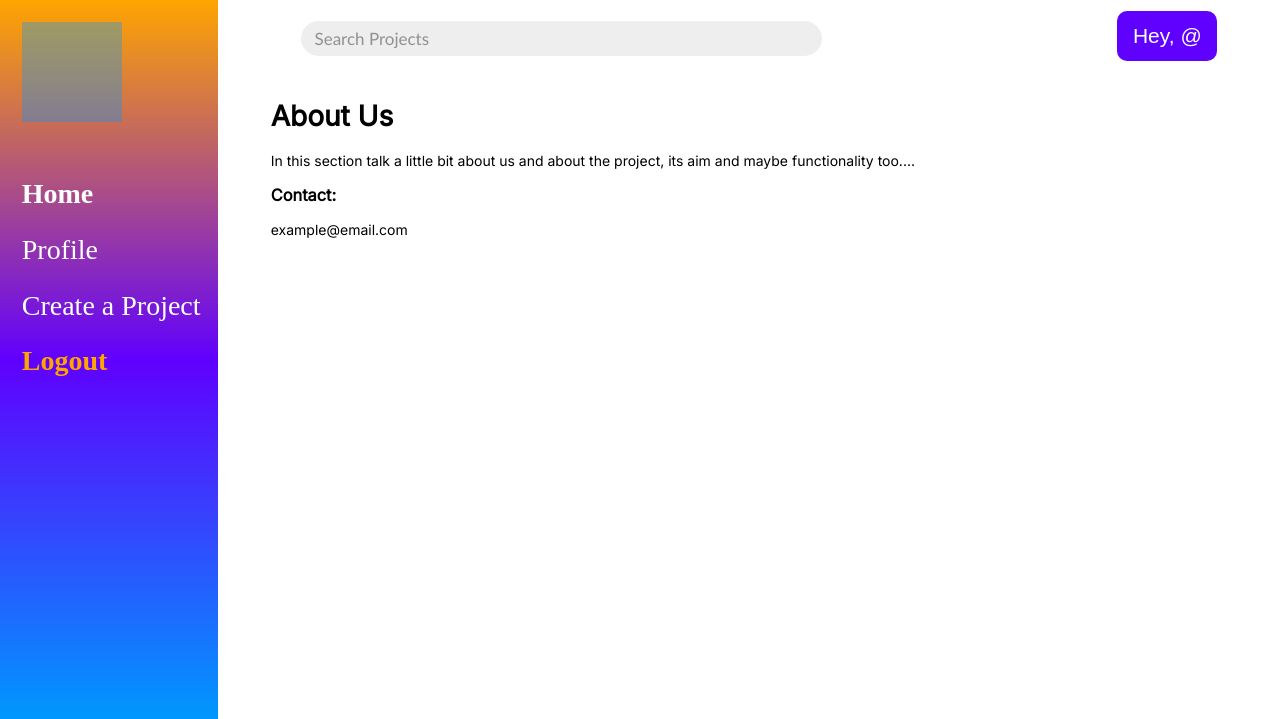
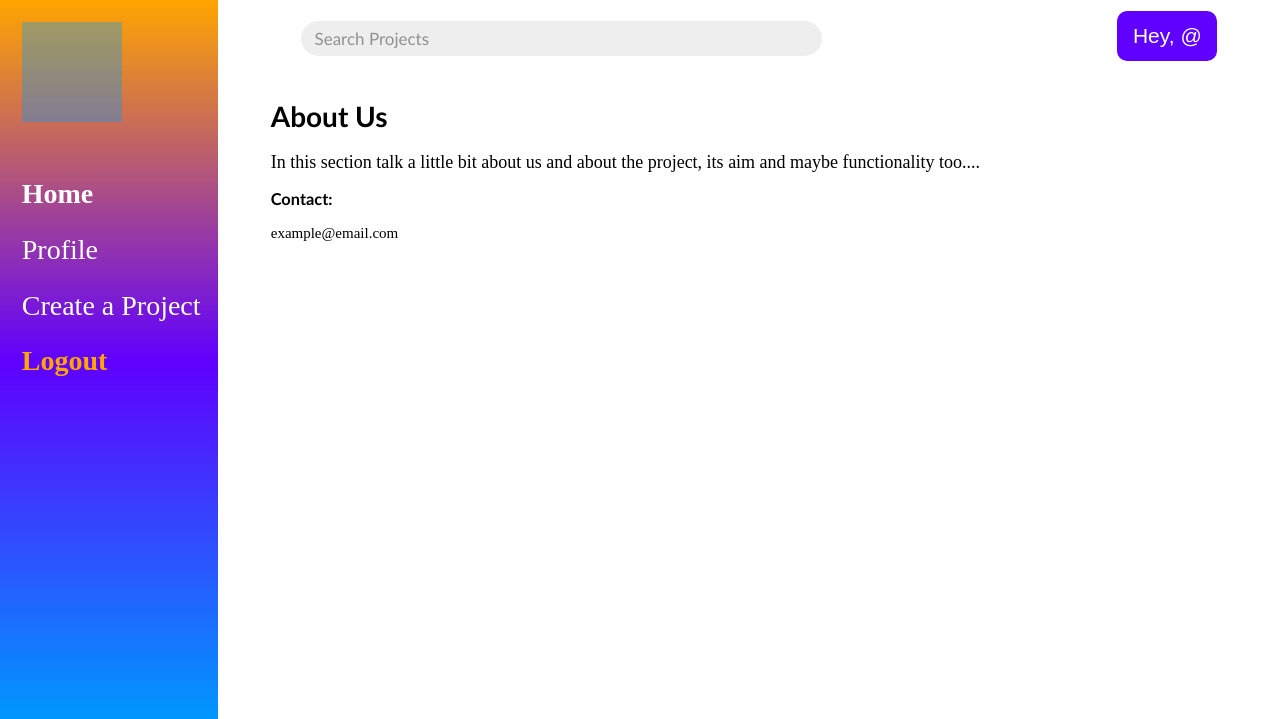
Before and after one commit to LaurierCS/TechHunt, a Django app: page /about-us/ in a window 1280 px wide. Shown: the top 719 px of the page. Run offline with Django 3.2, Linux system fonts and the light colour scheme.

Commit message:
Updated fonts

```diff
--- a/Wampus/app/static/main.css
+++ b/Wampus/app/static/main.css
@@ -274,7 +274,7 @@ a {
 
 .inputField--search::placeholder {
   color: #6e6e6ebb;
-  font-family:'Trebuchet MS', 'Lucida Sans Unicode', 'Lucida Grande', 'Lucida Sans', Arial, sans-serif;
+  font-family: 'Trebuchet MS';
 }
 
 .inputField--search:hover {
--- a/Wampus/app/templates/about.html
+++ b/Wampus/app/templates/about.html
@@ -6,10 +6,10 @@
 {% block content %}
 
 <div style="margin:0 0 0 5%;" class="aboutUs">
-  <h1>About Us</h1>
-  <a>In this section talk a little bit about us and about the project, its aim and maybe functionality too....</a>
-  <h3>Contact:</h3>
-  <a>example@email.com</a>
+  <h1 style="font-family: 'Gill Sans'">About Us</h1>
+  <a style="font-family: 'Times New Roman'; font-size: 18px;">In this section talk a little bit about us and about the project, its aim and maybe functionality too....</a>
+  <h3 style="font-family: 'Gill Sans'">Contact:</h3>
+  <a style="font-family: 'Times New Roman'; font-size: 15px;">example@email.com</a>
 </div>
 
 {% endblock content %}
--- a/Wampus/app/templates/create-project.html
+++ b/Wampus/app/templates/create-project.html
@@ -7,7 +7,7 @@
 {% block content %}
 
 <div class="createproject">
-    <h1 style="font-family:'Gill Sans', 'Gill Sans MT', Calibri, 'Trebuchet MS', sans-serif;">Create Project</h1>
+    <h1 style="font-family: 'Gill Sans';">Create Project</h1>
     <div class="contentContainer contentContainer--createproject">
         <h2 style="font-family:monospace;">Title <input type="text" class="inputField inputField--title"></h2>
         <h2 style="font-family:monospace;">Description <input type="text" class="inputField inputField--description"></h2>
--- a/Wampus/app/templates/homepage.html
+++ b/Wampus/app/templates/homepage.html
@@ -8,7 +8,7 @@
 
 <!-- User Projects -->
 <div class="yourprojects">
-    <h1 style="font-family:'Gill Sans', 'Gill Sans MT', Calibri, 'Trebuchet MS', sans-serif;">Your Projects</h1>
+    <h1 style="font-family: Gill Sans;">Your Projects</h1>
     <div class="contentContainer contentContainer--yourProjects--homepage">
       {% if projects %}
         {% for project in projects %}
@@ -27,7 +27,7 @@
     </div>
 
   <!-- Tags -->
-  <h2 style="font-family:'Gill Sans', 'Gill Sans MT', Calibri, 'Trebuchet MS', sans-serif;">Community</h2>
+  <h2 style="font-family: Gill Sans;">Community</h2>
   <div class="contentContainer contentContainer--tags--homepage">
     {% if tags %}
       {% for tag in tags %}
@@ -63,7 +63,7 @@
 
 <!-- Favorites -->
 <div class="favourites">
-  <h1 style="font-family:'Gill Sans', 'Gill Sans MT', Calibri, 'Trebuchet MS', sans-serif;">Favourites</h1>
+  <h1 style="font-family: 'Gill Sans';">Favourites</h1>
   <div class="contentContainer contentContainer--favourite--homepage">
     {% if favorites %}
       {% for project in favorites %}
--- a/Wampus/app/templates/login.html
+++ b/Wampus/app/templates/login.html
@@ -22,7 +22,7 @@
 <div class="contentContainer contentContainer--login">
     <form method="POST">
         {% csrf_token %}
-        <h1 style="color: #0098fe;text-align: center;font-size:xx-large;font-family: 'Gill Sans', 'Gill Sans MT', Calibri, 'Trebuchet MS', sans-serif;">Login</h1>
+        <h1 style="color: #0098fe;text-align: center;font-size:xx-large;font-family: 'Gill Sans';">Login</h1>
         <input type="text" class="inputField inputField--username" placeholder="Username" name="username">
         <input type="password" class="inputField inputField--password" placeholder="Password" name="password">
 
--- a/Wampus/app/templates/profile.html
+++ b/Wampus/app/templates/profile.html
@@ -6,17 +6,17 @@
 <!-- Main Page Content -->
 {% block content %}
 <div class="yourprojects">
-    <h1 style="font-family:'Gill Sans', 'Gill Sans MT', Calibri, 'Trebuchet MS', sans-serif;">Your Projects</h1>
+    <h1 style="font-family: 'Gill Sans';">Your Projects</h1>
     <div class="contentContainer contentContainer--yourProjects--profile">
       {% include "components/projectCardComponent.html" %}
     </div>
 </div>
 <div class="favourites">
-    <h1 style="font-family:'Gill Sans', 'Gill Sans MT', Calibri, 'Trebuchet MS', sans-serif;">Profile Info</h1>
+    <h1 style="font-family: 'Gill Sans';">Profile Info</h1>
     <div class="contentContainer contentContainer--profileInfo--profile">
         {% include "components/profileInfoComponent.html" %}
     </div>
-    <h1 style="font-family:'Gill Sans', 'Gill Sans MT', Calibri, 'Trebuchet MS', sans-serif;">Favourites</h1>
+    <h1 style="font-family: 'Gill Sans';">Favourites</h1>
     <div class="contentContainer contentContainer--favourite--profile">
         {% include "components/projectCardComponent.html" %}
     </div>
--- a/Wampus/app/templates/register.html
+++ b/Wampus/app/templates/register.html
@@ -22,7 +22,7 @@
 <div class="contentContainer contentContainer--register">
     <form method="POST">
         {% csrf_token %}
-        <h1 style="color: #6000fe;text-align: center;font-size:xx-large;font-family:'Gill Sans', 'Gill Sans MT', Calibri, 'Trebuchet MS', sans-serif">Sign Up</h1>
+        <h1 style="color: #6000fe;text-align: center;font-size:xx-large;font-family: 'Gill Sans';">Sign Up</h1>
         <input type="text" class="inputField inputField--email" placeholder="Email" name="email">
         <input type="text" class="inputField inputField--username--register" placeholder="Username" name="username">
         <input type="password" class="inputField inputField--password--register" placeholder="Password" name="password1">
```
